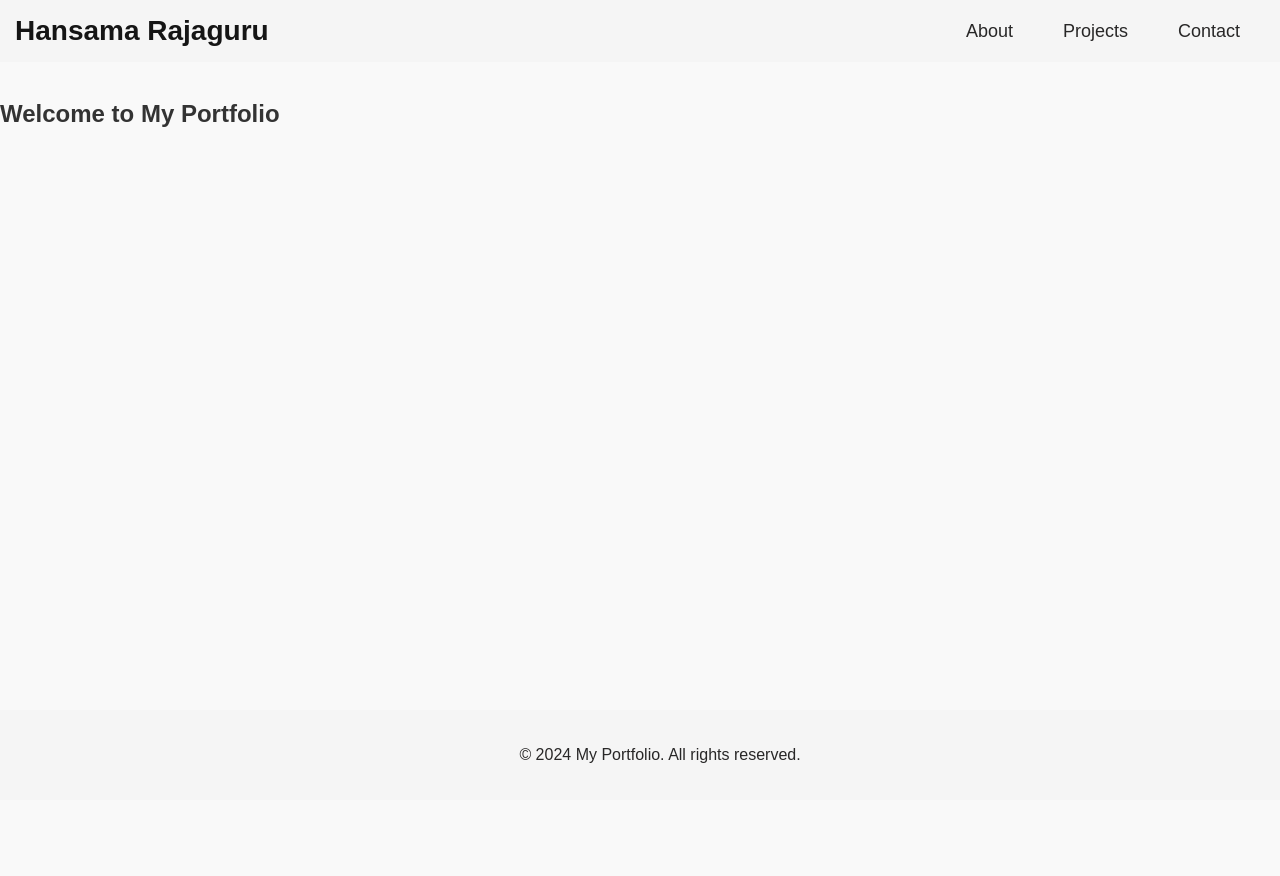
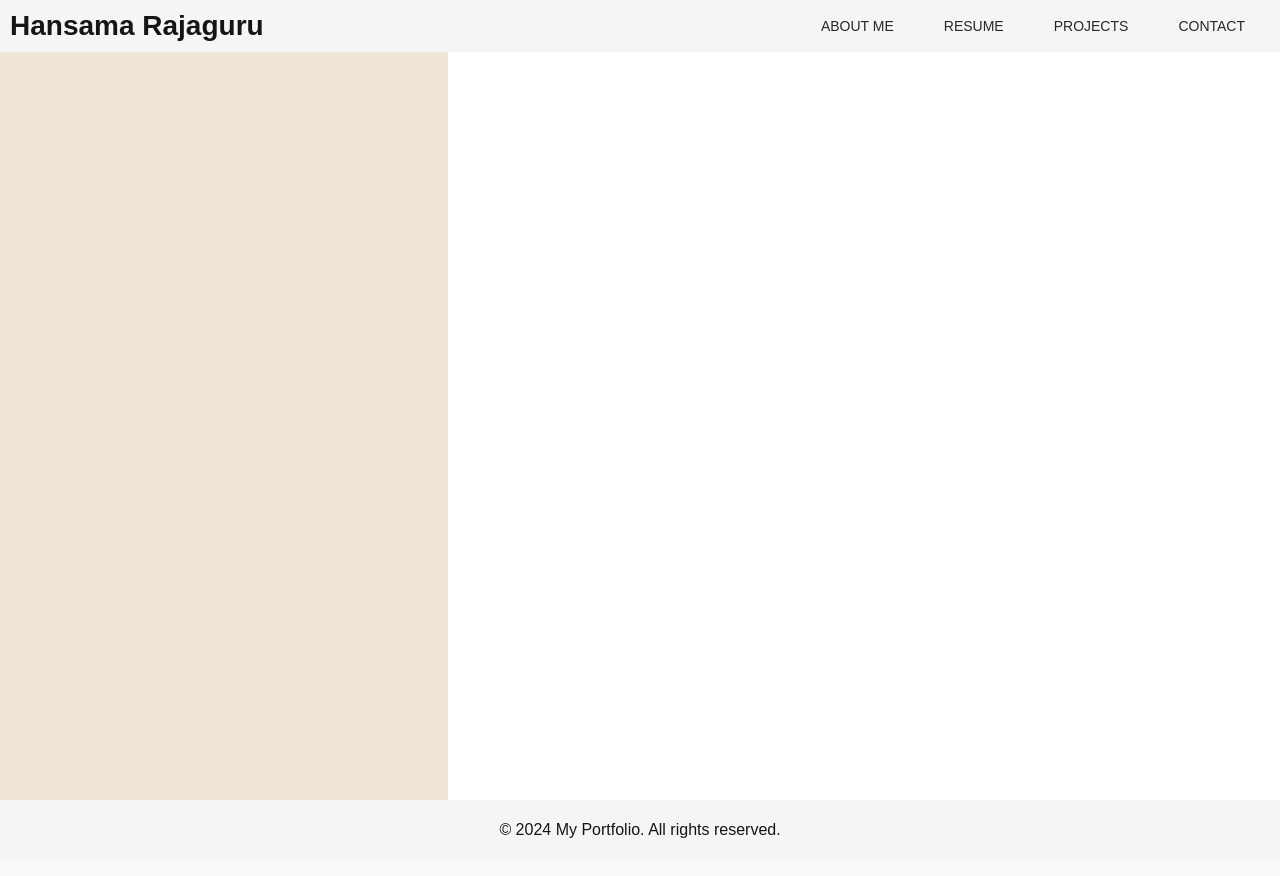
Before and after one commit to HansamaRajaguru/Hansama-Rajaguru, a React (Create React App) app in the folder my-portfolio/: page / in a window 1280 px wide. Shown: the top 876 px of the page. Built offline with nearby package versions, Linux system fonts and the light colour scheme.

Commit message:
add hero section and Fix layout issues: Ensure HeroSection fits between Navbar and Footer

```diff
--- a/my-portfolio/src/App.css
+++ b/my-portfolio/src/App.css
@@ -3,30 +3,21 @@
 body {
   font-family: Arial, sans-serif;
   margin: 0;
-  padding-top: 80px; /* Add padding to account for the fixed navbar height */
-  padding-bottom: 60px; /* Ensure there's space for the footer */
+  padding: 0;
   background-color: #f9f9f9;
-  display: flex;
-  flex-direction: column; /* Stack elements vertically */
-  min-height: 100vh; /* Ensure body takes full height of the viewport */
+}
+
+.main-content {
+  padding-top: 0px; /* Height of the fixed navbar */
+  padding-bottom: 0px; /* Height of the fixed footer */
+  /* No additional margins to ensure no extra space */
+}
+
+/* Remove margin from the section element if it is causing space issues */
+section {
+  margin: 0;
 }
 
 h2 {
   color: #333;
 }
-
-ul {
-  list-style: none;
-  padding: 0;
-  margin: 0;
-}
-
-a {
-  text-decoration: none;
-  color: inherit;
-}
-
-/* Ensure main content takes up available space */
-.main-content {
-  flex: 1; /* Take up remaining space */
-}
--- a/my-portfolio/src/App.tsx
+++ b/my-portfolio/src/App.tsx
@@ -2,17 +2,14 @@
 import React from 'react';
 import Navbar from './components/Navbar';
 import Footer from './components/Footer'; // Import the Footer component
+import HeroSection from './components/HeroSection'; // Import the HeroSection component
 import './App.css';
 
 const App: React.FC = () => {
   return (
     <div className="main-content">
       <Navbar />
-      <div>
-        {/* Your main content here */}
-        <h2>Welcome to My Portfolio</h2>
-        {/* More content */}
-      </div>
+      <HeroSection /> {/* Render the HeroSection component */}
       <Footer /> {/* Render the Footer component */}
     </div>
   );
--- a/my-portfolio/src/components/Footer.css
+++ b/my-portfolio/src/components/Footer.css
@@ -1,12 +1,11 @@
 /* src/components/Footer.css */
 
 .footer {
-    padding: 20px;
-    background-color:#F5F5F5 ;
-    color:#282727;
+    padding: 5px;
+    background-color: #F5F5F5;
+    color: #151515;
     text-align: center;
+    bottom: 0; /* Stick to the bottom */
     width: 100%; /* Full width */
-    position: fixed; /* Fix to the bottom of the page */
-    bottom: 0;
-    left: 0;
-  }
+    box-sizing: border-box; /* Include padding in width */
+}
--- /dev/null
+++ b/my-portfolio/src/components/HeroSection.css
@@ -0,0 +1,39 @@
+/* src/components/HeroSection.css */
+
+.hero-section {
+    display: flex;
+    height: 100vh; /* Adjust the height as needed */
+    width: 100%;
+    margin: 0; /* Remove top margin */
+    padding: 0; /* Remove padding if needed */
+    box-sizing: border-box; /* Include padding and border in the element's total width and height */
+}
+
+.hero-left {
+    flex: 0 0 35%; /* 35% width */
+    background-color: #f0e6d6; /* Cream background */
+    padding: 40px; /* Adjust padding as needed */
+    box-sizing: border-box; /* Include padding in width */
+}
+
+.hero-right {
+    flex: 0 0 65%; /* 65% width */
+    background-color: #fff; /* White background */
+    padding: 40px; /* Adjust padding as needed */
+    box-sizing: border-box; /* Include padding in width */
+}
+
+.hero-left h1,
+.hero-right p {
+    margin: 0;
+}
+
+.hero-left h1 {
+    font-size: 3rem;
+    color: #333;
+}
+
+.hero-right p {
+    font-size: 1.2rem;
+    color: #666;
+}
--- /dev/null
+++ b/my-portfolio/src/components/HeroSection.tsx
@@ -0,0 +1,18 @@
+// src/components/HeroSection.tsx
+import React from 'react';
+import './HeroSection.css'; // Import the CSS file for the hero section
+
+const HeroSection: React.FC = () => {
+  return (
+    <div className="hero-section">
+      <div className="hero-left">
+
+      </div>
+      <div className="hero-right">
+
+      </div>
+    </div>
+  );
+};
+
+export default HeroSection;
--- a/my-portfolio/src/components/Navbar.css
+++ b/my-portfolio/src/components/Navbar.css
@@ -4,7 +4,7 @@
     display: flex;
     justify-content: space-between;
     align-items: center;
-    padding: 15px;
+    padding: 10px;
     background-color:#F5F5F5 ;
     width: 100%; /* Full width of the screen */
     position: fixed; /* Fixed at the top */
@@ -34,7 +34,7 @@
     color:#282727;
     text-decoration: none;
     font-weight:lighter;
-    font-size: 18px;
+    font-size: 14px;
     white-space: nowrap; /* Prevent words from wrapping */
   }
 
--- a/my-portfolio/src/components/Navbar.tsx
+++ b/my-portfolio/src/components/Navbar.tsx
@@ -7,9 +7,10 @@ const Navbar: React.FC = () => {
     <nav className="navbar">
       <div className="logo">Hansama Rajaguru</div>
       <ul className="nav-links">
-        <li><a href="#about">About</a></li>
-        <li><a href="#projects">Projects</a></li>
-        <li><a href="#contact">Contact</a></li>
+        <li><a href="#about">ABOUT ME</a></li>
+        <li><a href="#resume">RESUME</a></li>
+        <li><a href="#projects">PROJECTS</a></li>
+        <li><a href="#contact">CONTACT</a></li>
       </ul>
     </nav>
   );
```
